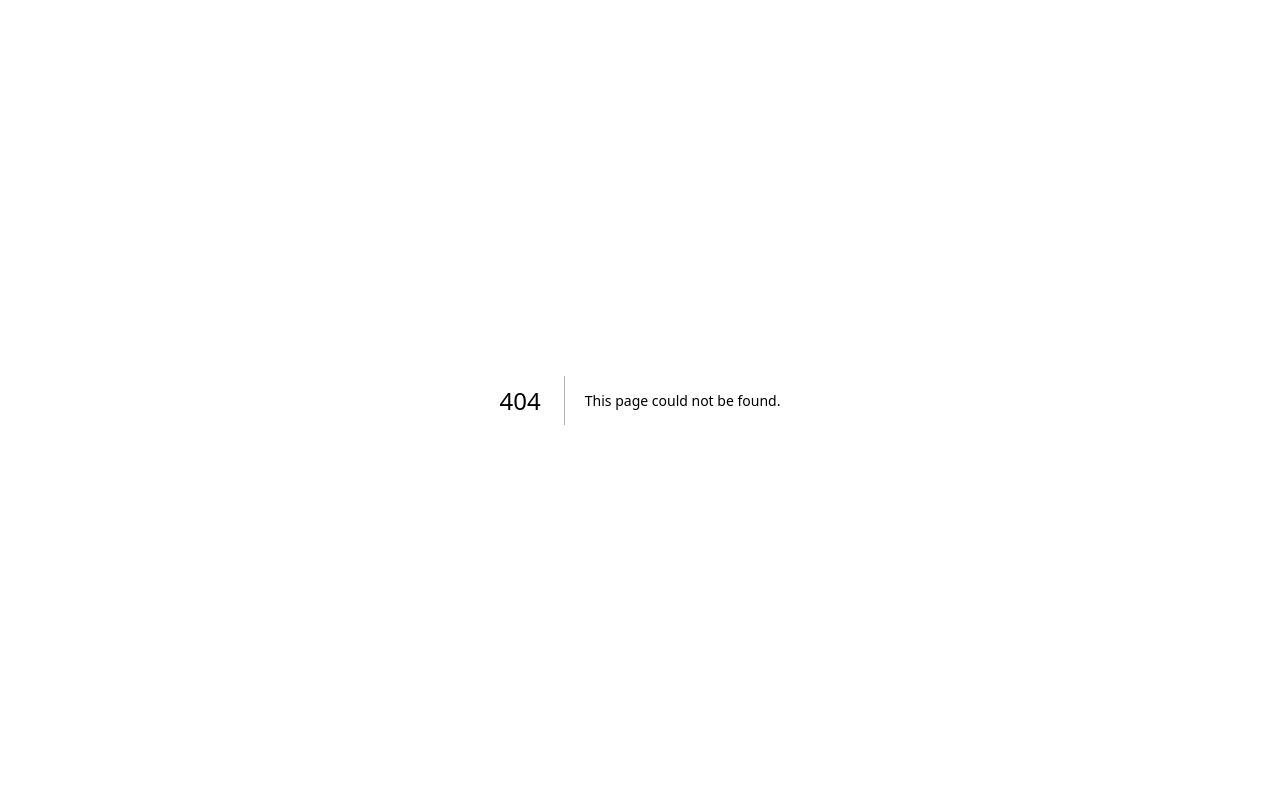
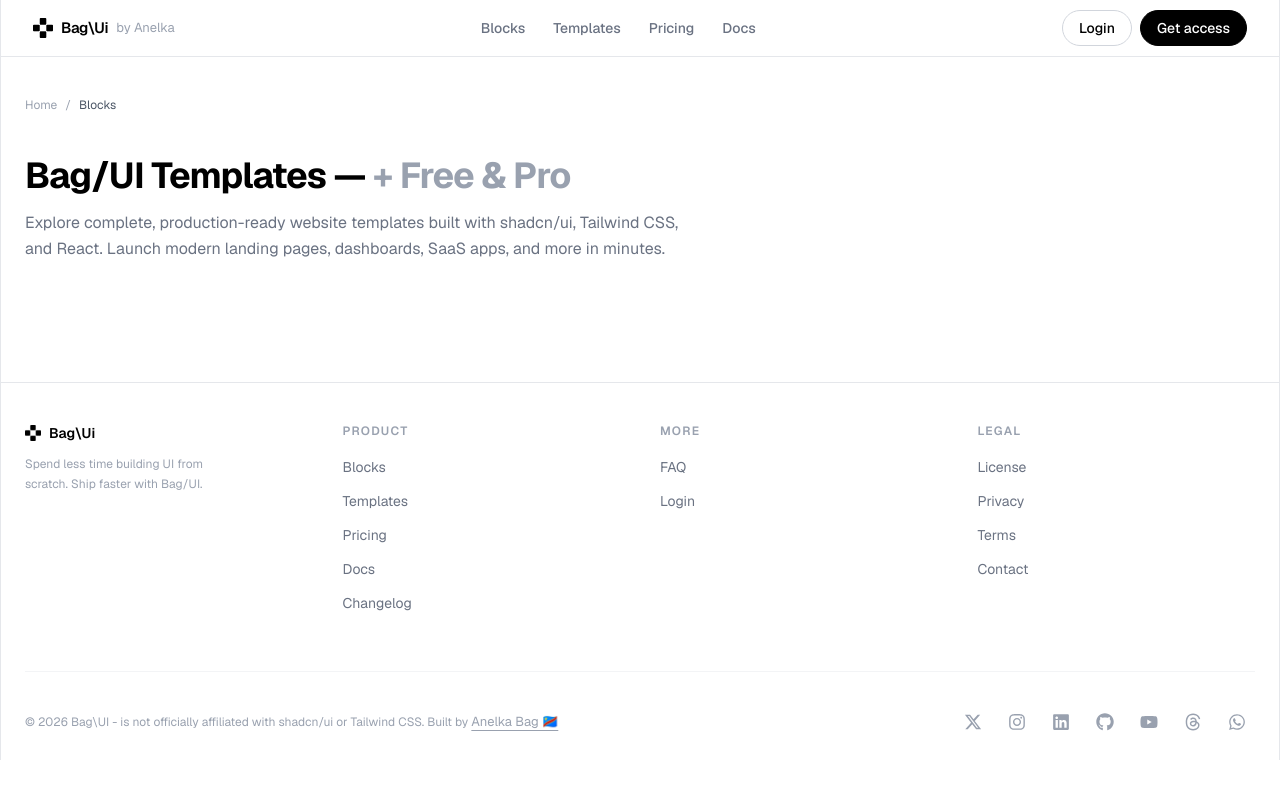
Before and after one commit to anelkabag/bag-ui, a Next.js app: page /templates in a window 1280 px wide. Before the commit this address had no page. Built offline with nearby package versions, Linux system fonts and the light colour scheme.

Commit message:
Adding the template page

```diff
--- /dev/null
+++ b/app/templates/page.tsx
@@ -0,0 +1,101 @@
+"use client";
+
+import React, { useState } from "react";
+import Link from "next/link";
+import Navbar from "@/components/navbar";
+import {Footer} from "@/components/footer";
+
+// Custom Badge Component
+function Badge({
+  children,
+  variant = "default",
+  className = "",
+}: {
+  children: React.ReactNode;
+  variant?: "default" | "secondary" | "outline" | "premium";
+  className?: string;
+}) {
+  const baseStyles =
+    "inline-flex items-center px-2.5 py-1 rounded text-xs font-semibold";
+  const variants = {
+    default: "bg-foreground text-background",
+    secondary: "bg-muted text-muted-foreground",
+    outline: "border border-border text-foreground bg-transparent",
+    premium: "bg-green-500 text-white",
+  };
+  return (
+    <span className={`${baseStyles} ${variants[variant]} ${className}`}>
+      {children}
+    </span>
+  );
+}
+
+// Custom Button Component
+function Button({
+  children,
+  variant = "default",
+  size = "md",
+  className = "",
+  ...props
+}: {
+  children: React.ReactNode;
+  variant?: "default" | "outline" | "ghost";
+  size?: "sm" | "md";
+  className?: string;
+} & React.ButtonHTMLAttributes<HTMLButtonElement>) {
+  const baseStyles =
+    "inline-flex items-center justify-center font-medium transition-colors rounded-md focus:outline-none disabled:opacity-50";
+  const variants = {
+    default: "bg-foreground text-background hover:bg-foreground/90",
+    outline: "border border-border text-foreground hover:bg-muted",
+    ghost: "text-foreground hover:bg-muted/50",
+  };
+  const sizes = {
+    sm: "px-3 py-1.5 text-sm",
+    md: "px-4 py-2 text-sm",
+  };
+  return (
+    <button
+      className={`${baseStyles} ${variants[variant]} ${sizes[size]} ${className}`}
+      {...props}
+    >
+      {children}
+    </button>
+  );
+}
+
+
+
+export default function TemplatesPage() {
+
+  return (
+    <div className="min-h-screen bg-white">
+      <Navbar />
+      <div className="max-w-7xl mx-auto px-3 xs:px-4 sm:px-6 pt-6 sm:pt-10 pb-16 sm:pb-20 border-x border-gray-200">
+        {/* ── Breadcrumb ── */}
+        <div className="flex items-center gap-2 text-xs text-gray-400 mb-6 sm:mb-10">
+          <Link href="/" className="hover:text-black transition-colors">
+            Home
+          </Link>
+          <span>/</span>
+          <span className="text-gray-600">Blocks</span>
+        </div>
+
+          {/* ── Hero ── */}
+          <div className="mb-6 sm:mb-10">
+              <h1 className="text-xl xs:text-2xl sm:text-3xl md:text-4xl font-bold tracking-tight text-black mb-2 sm:mb-3 leading-tight">
+                  Bag/UI Templates —{" "}
+                  <span className="text-gray-400">{}+ Free &amp; Pro</span>
+              </h1>
+              <p className="text-gray-500 text-sm sm:text-base leading-relaxed max-w-2xl">
+                  Explore complete, production-ready website templates built with
+                  shadcn/ui, Tailwind CSS, and React. Launch modern landing pages,
+                  dashboards, SaaS apps, and more in minutes.
+              </p>
+          </div>
+
+      </div>
+        <Footer/>
+    </div>
+  );
+}
```
